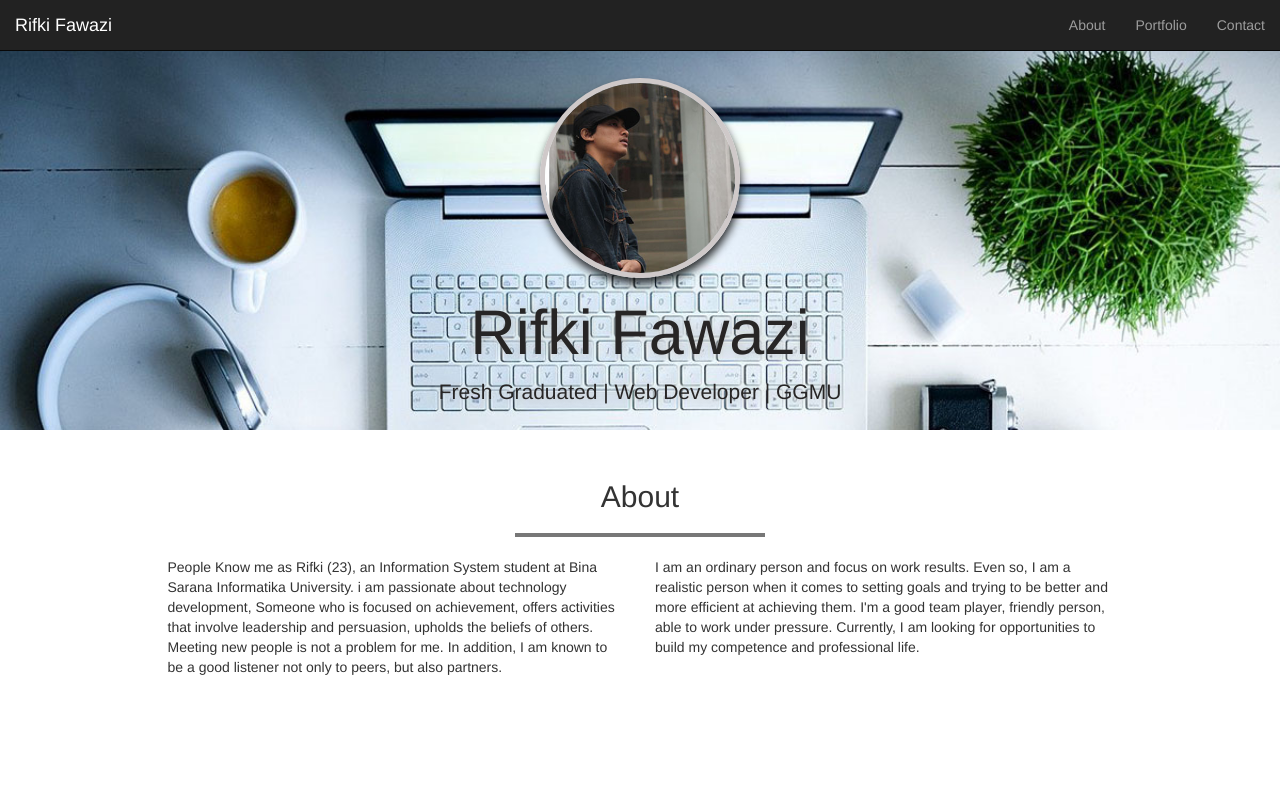
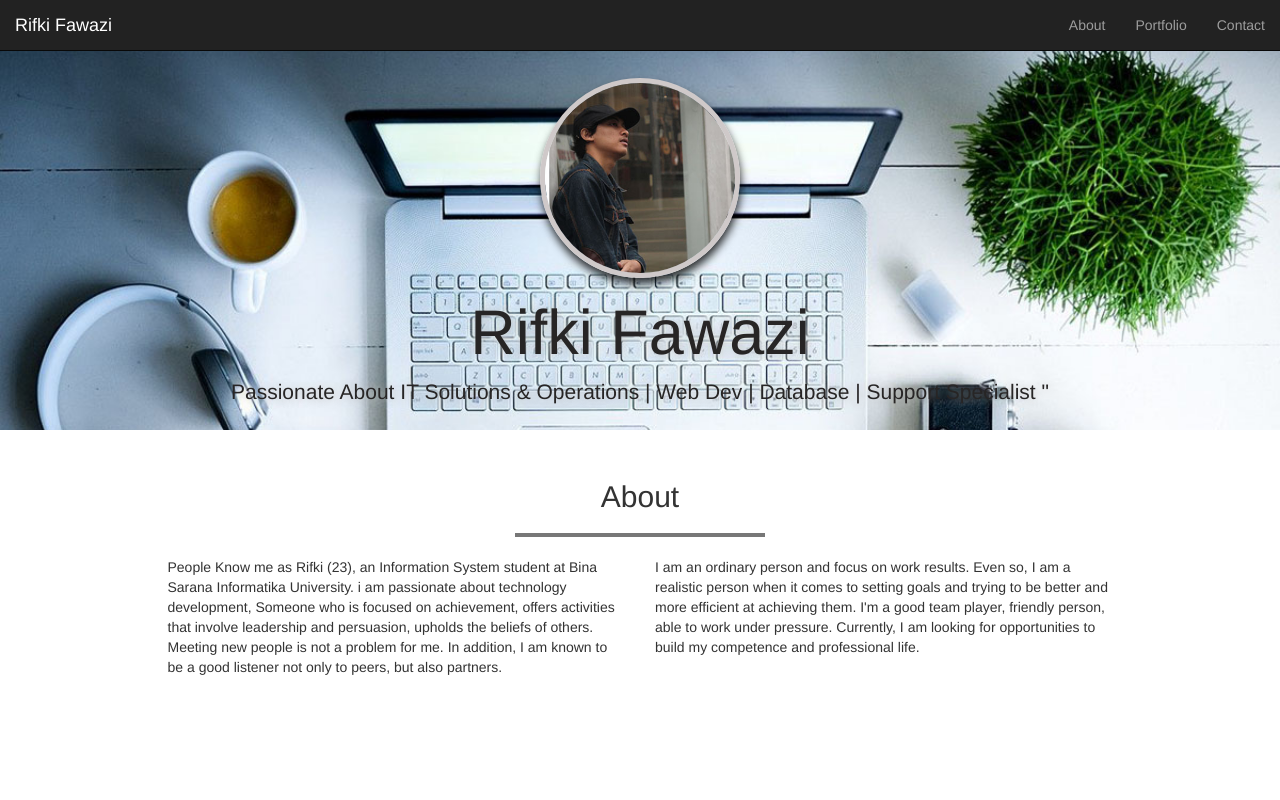
Before and after one commit to rifkifawazi/rifkifawazi.github.io, a plain HTML site: page index.html in a window 1280 px wide. Shown: the top 800 px of the page. Drawn offline with nearby package versions, Linux system fonts and the light colour scheme.

Commit message:
Update index.html
Perubahan Bio aja

```diff
--- a/index.html
+++ b/index.html
@@ -6,7 +6,7 @@
     <meta http-equiv="X-UA-Compatible" content="IE=edge">
     <meta name="viewport" content="width=device-width, initial-scale=1">
     <!-- The above 3 meta tags *must* come first in the head; any other head content must come *after* these tags -->
-    <title>My Portfolio</title>
+    <title>Portfolio Ku Adalah Maut</title>
 
     <!-- Bootstrap -->
     <link rel="stylesheet" href="https://stackpath.bootstrapcdn.com/bootstrap/3.4.1/css/bootstrap.min.css"
@@ -53,7 +53,7 @@
     <div class="jumbotron text-center">
         <img src="assets/img/Foto Profil.jpg" class="img-circle">
         <h1>Rifki Fawazi</h1>
-        <p>Fresh Graduated | Web Developer | GGMU </p>
+        <p>Passionate About IT Solutions & Operations | Web Dev | Database | Support Specialist "</p>
     </div>
     <!-- akhir Jumbroton -->
 
```
